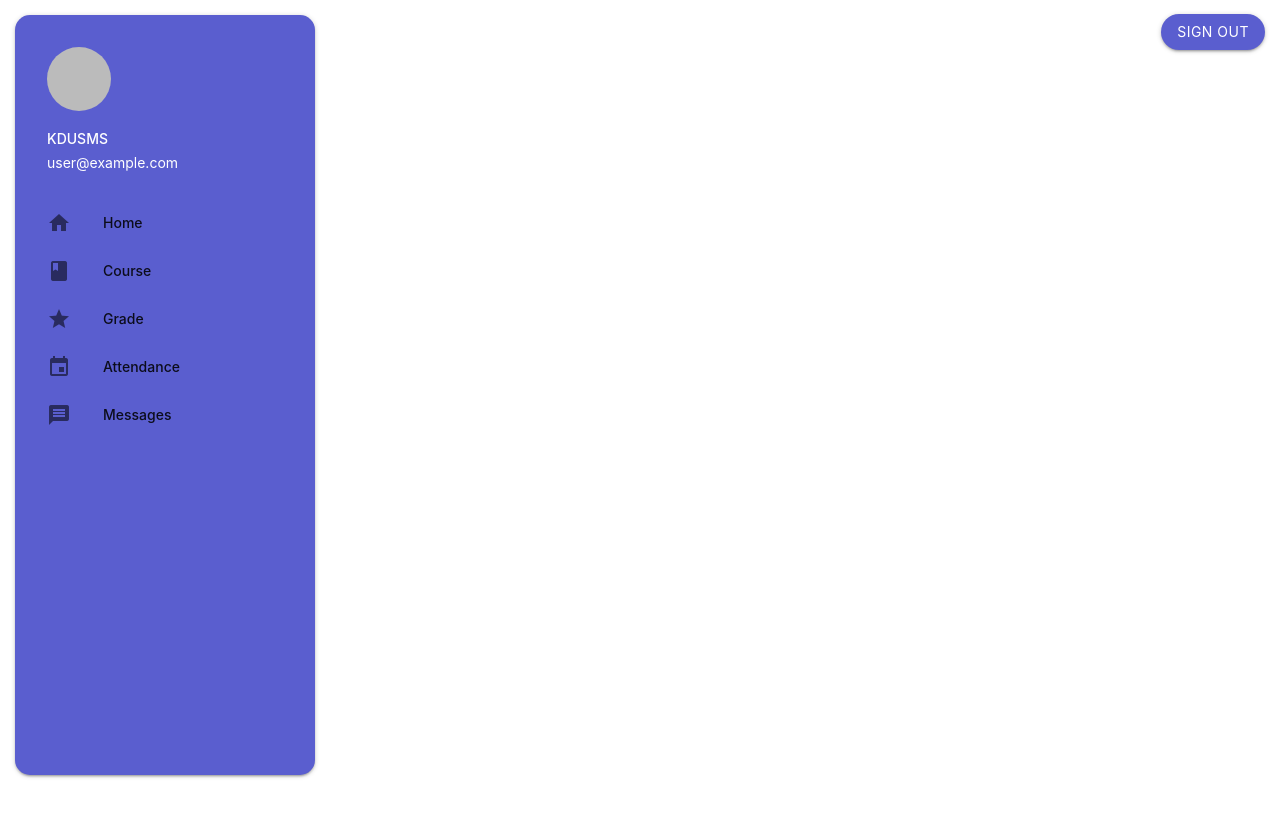
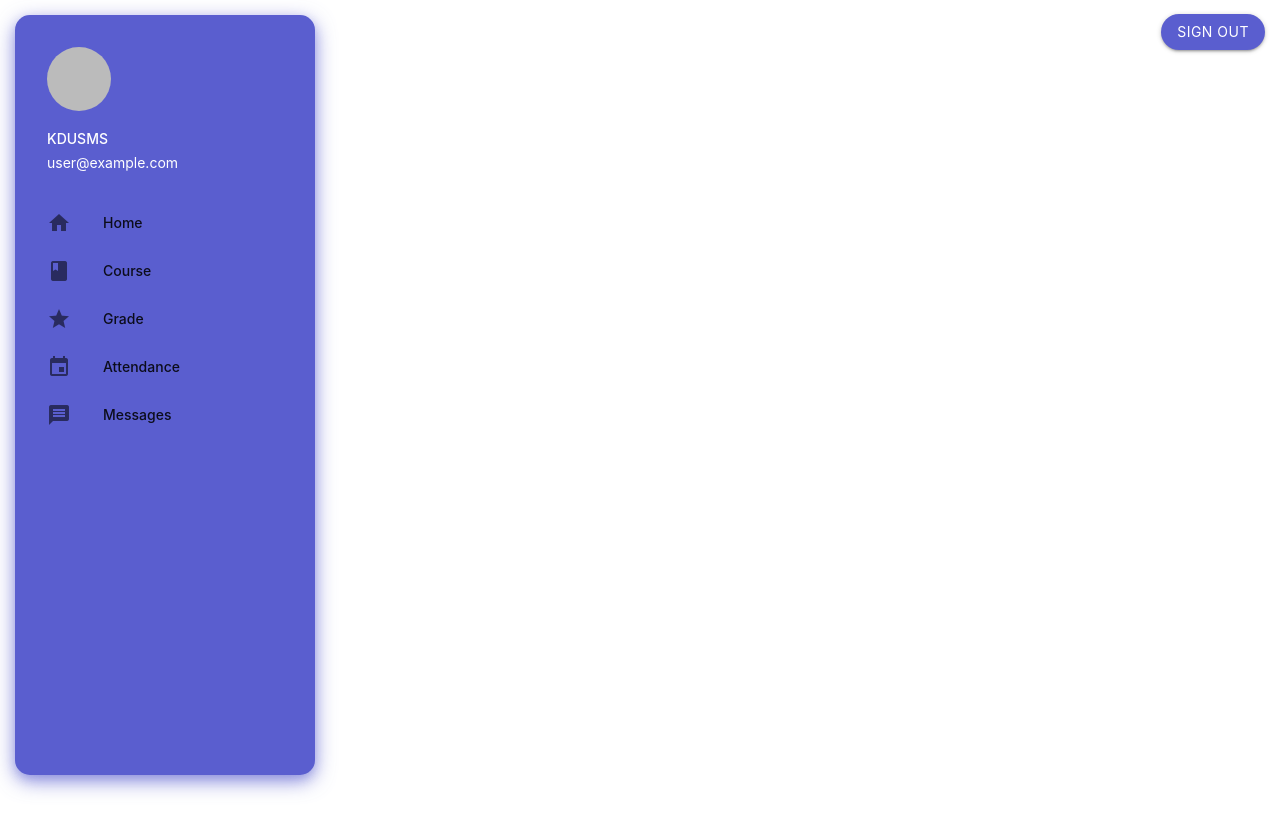
Before and after one commit to CSWanigasooriya/Vue, a Vue app: page /user in a window 1280 px wide. Shown: the top 832 px of the page. Built offline with nearby package versions, Linux system fonts and the light colour scheme; no server answers; sample sign-in values are in the browser's storage.

Commit message:
sidenav box shadow

```diff
--- a/src/components/SideNav.vue
+++ b/src/components/SideNav.vue
@@ -71,6 +71,8 @@ export default {
   border-radius: 1em;
   max-height: 95vh;
   background-color: #5a5ecf;
+  box-shadow: 0 4px 8px 0 hsla(238, 55%, 58%, 0.205),
+    0 6px 20px 0 hsla(238, 55%, 58%, 0.685);
 }
 .active {
   border-top-left-radius: 20px;
@@ -78,5 +80,6 @@ export default {
   background: rgb(255, 255, 255);
   font-weight: bold;
   margin-left: 1em;
+  box-shadow: 0 4px 8px 0 rgba(0, 0, 0, 0.2), 0 6px 20px 0 rgba(0, 0, 0, 0.19);
 }
 </style>
```
